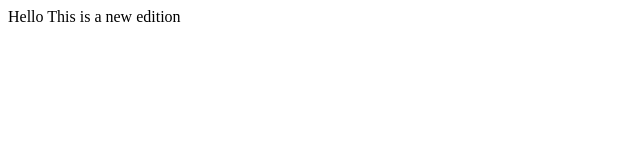
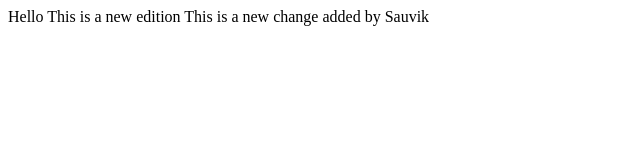
Before and after one commit to Prajithpanicker/ns-team, a plain HTML site: page index.html in a window 1280 px wide. Shown: the whole page, without its empty margins (0-640 px from the left). Drawn offline with Linux system fonts and the light colour scheme.

Commit message:
Added by Sauvik

```diff
--- a/index.html
+++ b/index.html
@@ -1,3 +1,4 @@
 <span>
     Hello This is a new edition
+    This is a new change added by Sauvik
 </span>
```
